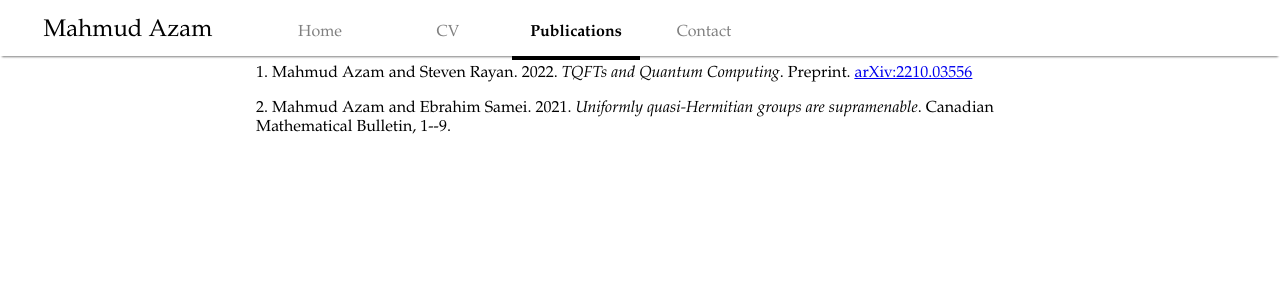
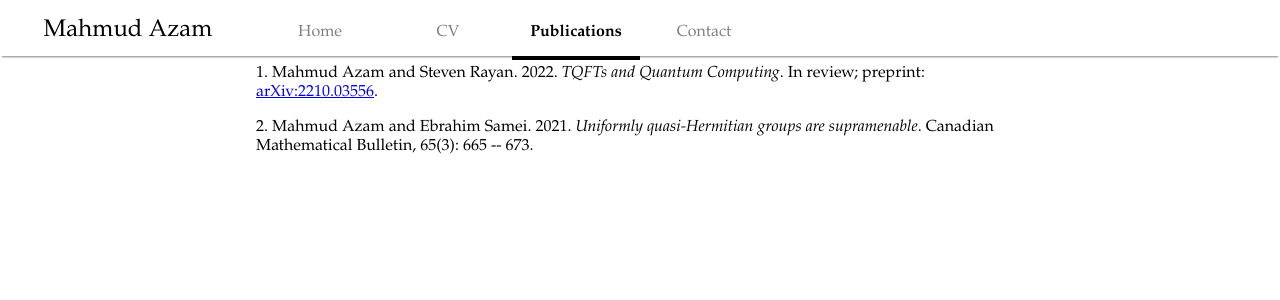
Before and after one commit to mahmudazam/mahmudazam.github.io, a React (Create React App) app: page /publications in a window 1280 px wide. Shown: the top 300 px of the page. Built offline with nearby package versions, Linux system fonts and the light colour scheme.

Commit message:
Refactor Publications to use Algebraic Types

```diff
--- a/src/Publications.tsx
+++ b/src/Publications.tsx
@@ -3,23 +3,55 @@ import { PageDiv } from './App';
 
 //var Latex = require('react-latex');
 
-const publications = [
+enum WhereTag {
+  JOURNAL = "Journal",
+  INREVIEW = "InReview",
+}
+
+interface Journal {
+  readonly tag: WhereTag.JOURNAL,
+  name: string,
+  volume: number,
+  number: number,
+  pages: { from : number, to: number },
+}
+
+interface InReview {
+  readonly tag: WhereTag.INREVIEW,
+  preprintURL?: { path : string, display: string },
+}
+
+interface Publication {
+  title: string,
+  author: Array<string>,
+  where: Journal | InReview,
+  time : { year : number, month : number, day: number },
+}
+
+const publications : Array<Publication> = [
 {
   title: 'TQFTs and Quantum Computing',
   author: ['Mahmud Azam', 'Steven Rayan'],
-  journal: 'Preprint',
-  url: {
-    path: 'https://arxiv.org/abs/2210.03556',
-    display: 'arXiv:2210.03556',
+  where: {
+    tag: WhereTag.INREVIEW,
+    preprintURL : {
+      path: 'https://arxiv.org/abs/2210.03556',
+      display: 'arXiv:2210.03556',
+    }
   },
   time: { year: 2022, month: 8, day: 15 },
 },
 {
   title: 'Uniformly quasi-Hermitian groups are supramenable',
   author: ['Mahmud Azam', 'Ebrahim Samei'],
-  journal: 'Canadian Mathematical Bulletin',
+  where: {
+    tag: WhereTag.JOURNAL,
+    name: 'Canadian Mathematical Bulletin',
+    volume: 65,
+    number: 3,
+    pages: { from: 665, to: 673 }
+  },
   time: { year: 2021, month: 7, day: 14 },
-  pages: { from: 1, to: 9 }
 },
 ]
 
@@ -34,8 +66,28 @@ function Publications() {
       )}
     . {pub.time.year}
     . <span style={{fontStyle: 'italic'}}>{pub.title}</span>
-    . {pub.journal}{pub.pages && (', ' + pub.pages.from + '--' + pub.pages.to)}
-    . {pub.url && <a href={pub.url.path}>{pub.url.display}</a>}
+    . {(() => {
+      switch(pub.where.tag) {
+      case WhereTag.JOURNAL:
+        return `
+          ${pub.where.name}, ${pub.where.volume}(${pub.where.number}):
+          ${pub.where.pages.from} -- ${pub.where.pages.to}.
+        `;
+      case WhereTag.INREVIEW:
+        return (
+          <span>
+            In review
+            {pub.where.preprintURL && (
+              <span>
+                ; preprint: <a href={pub.where.preprintURL.path}>
+                  {pub.where.preprintURL.display}
+                </a>
+              </span>
+            )}.
+          </span>
+        );
+      }
+      })()}
     </div>
   )}
   </PageDiv>
```
